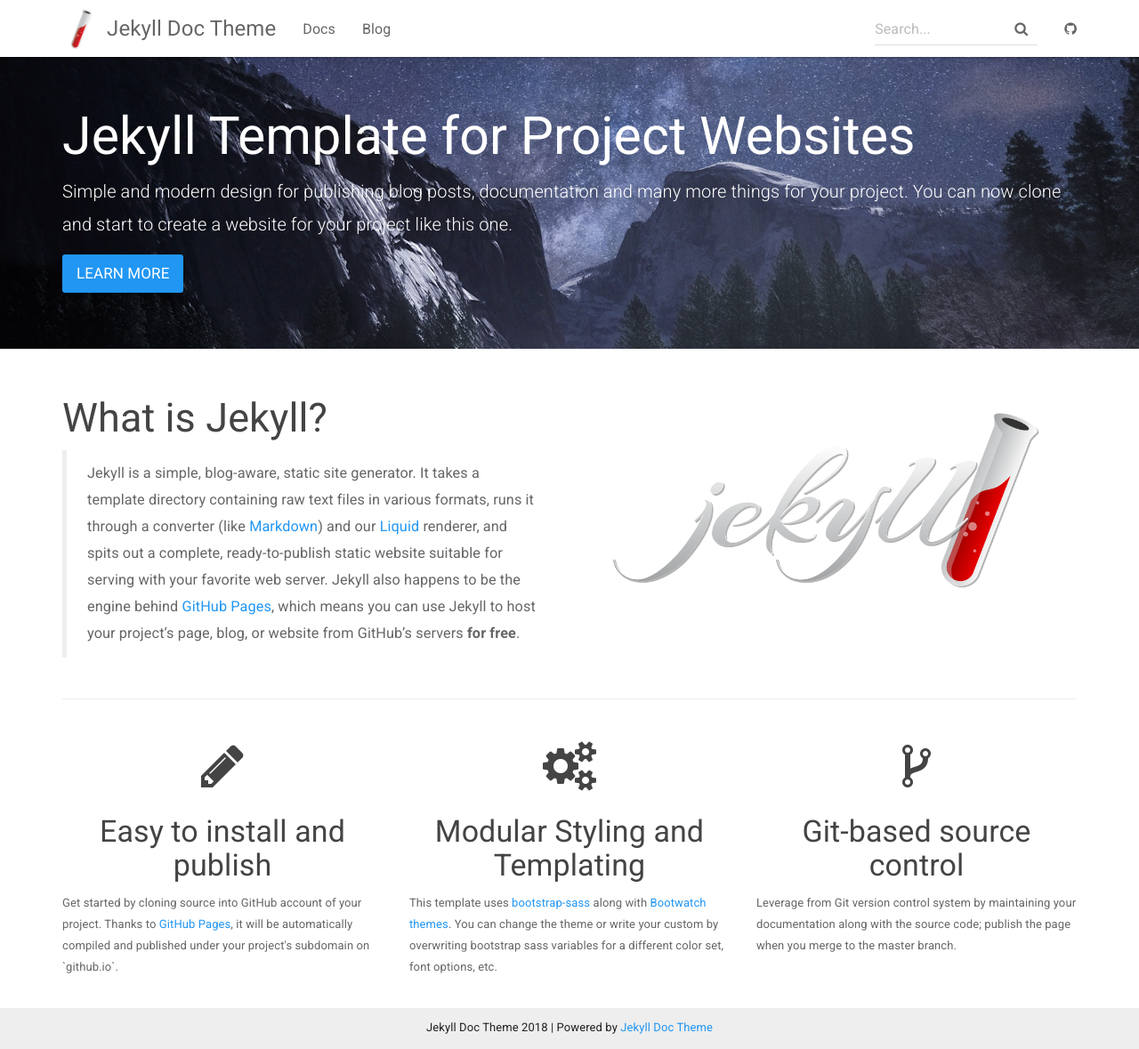
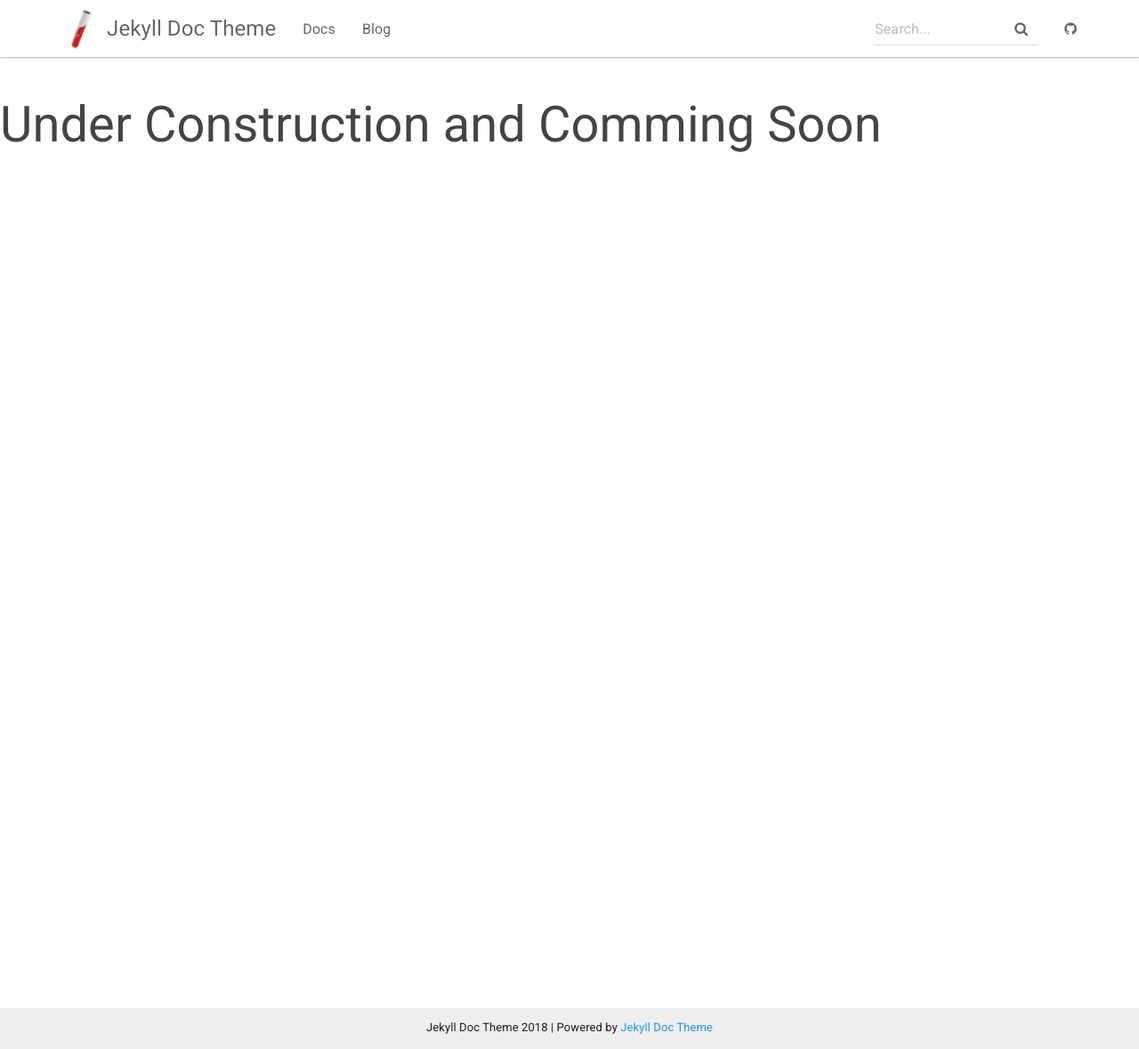
Before and after one commit to taekwon-rhee/taekwon-rhee.github.io, a Jekyll site: the page built from index.html, in a window 1280 px wide and 1179 px high. Shown: the whole window at 89% size. Built offline with Jekyll 4.4.1, drawn with Linux system fonts in a browser that asks for light colours; nearby versions of some CDN libraries.

Commit message:
Update index.html

```diff
--- a/index.html
+++ b/index.html
@@ -2,6 +2,8 @@
 layout: default
 ---
 
+<h1>Under Construction and Comming Soon</h1>
+<!--
 <div class="header-container jumbotron">
     <div class="container">
         <h1>Jekyll Template for Project Websites</h1>
@@ -60,3 +62,4 @@
 
 
 </div>
+-->
```
